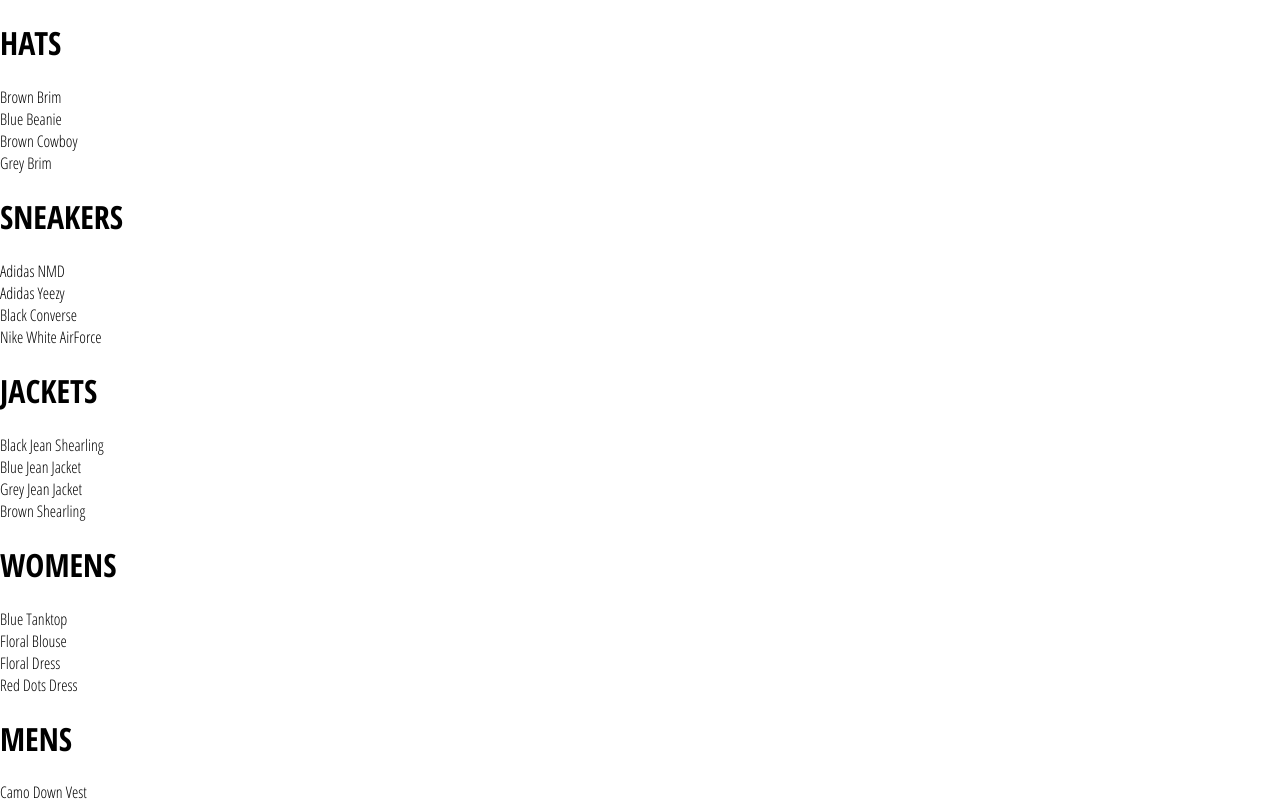
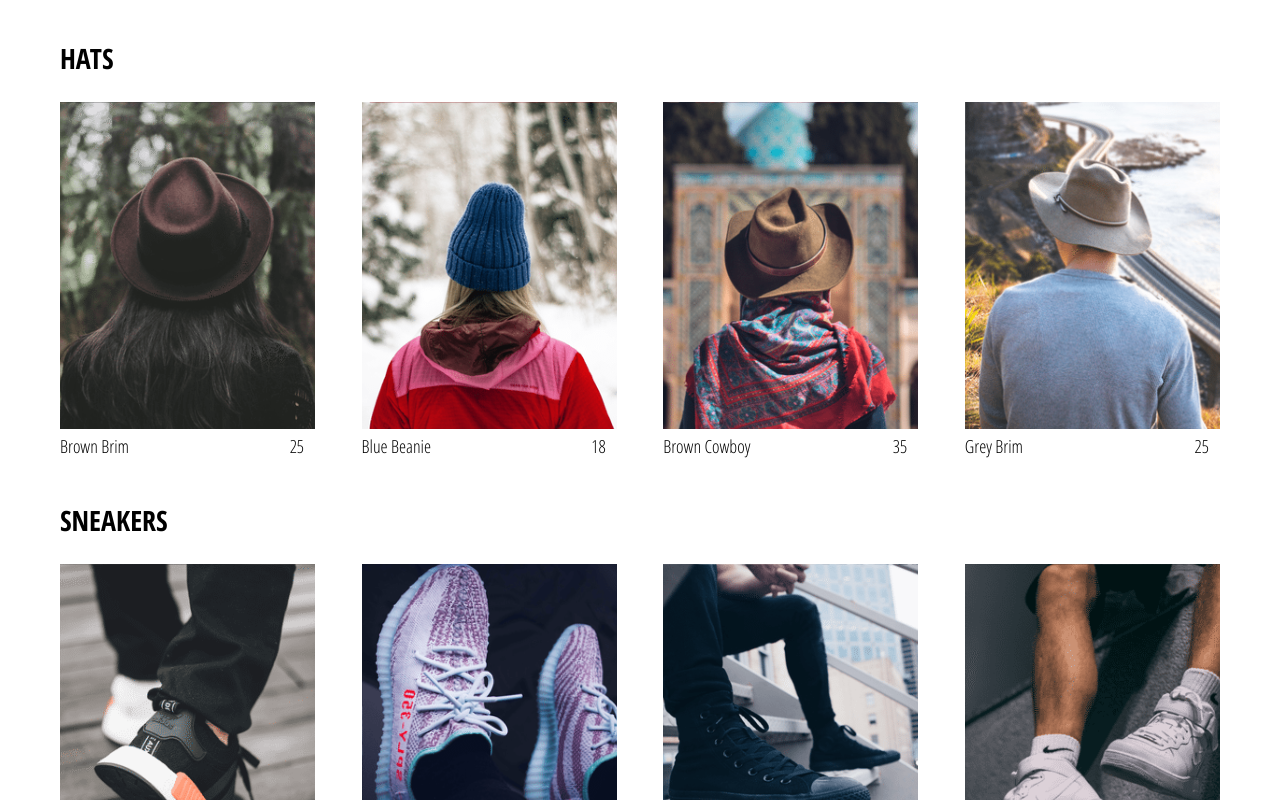
Before and after one commit to Mustafa-Hayati/Crown-Clothing, a React (Create React App) app: page /shop in a window 1280 px wide. Shown: the top 800 px of the page. Built offline with nearby package versions, Linux system fonts and the light colour scheme.

Commit message:
Create the CollectionItem component and load it inside CollectionPreview component.

```diff
--- a/src/App.css
+++ b/src/App.css
@@ -1,3 +1,4 @@
 body {
   font-family: "Open Sans Condensed";
+  padding: 20px 60px;
 }
--- /dev/null
+++ b/src/components/CollectionItem/CollectionItem.scss
@@ -0,0 +1,32 @@
+.collection-item {
+  width: 22%;
+  display: flex;
+  flex-direction: column;
+  height: 350px;
+  align-items: center;
+
+  .image {
+    width: 100%;
+    height: 95%;
+    background-size: cover;
+    background-position: center;
+    margin-bottom: 5px;
+  }
+
+  .collection-footer {
+    width: 100%;
+    height: 5%;
+    display: flex;
+    justify-content: space-between;
+    font-size: 18px;
+
+    .name {
+      width: 90%;
+      margin-bottom: 15px;
+    }
+
+    .price {
+      width: 10%;
+    }
+  }
+}
--- /dev/null
+++ b/src/components/CollectionItem/CollectionItem.tsx
@@ -0,0 +1,26 @@
+import "./CollectionItem.scss";
+import React from "react";
+import { Item } from "../CollectionPreview/CollectionPreview";
+
+const CollectionItem: React.FC<Item> = ({
+  name,
+  price,
+  imageUrl,
+}) => {
+  return (
+    <div className="collection-item">
+      <div
+        className="image"
+        style={{
+          backgroundImage: `url(${imageUrl})`,
+        }}
+      />
+      <div className="collection-footer">
+        <span className="name">{name}</span>
+        <span className="price">{price}</span>
+      </div>
+    </div>
+  );
+};
+
+export default CollectionItem;
--- a/src/components/CollectionPreview/CollectionPreview.scss
+++ b/src/components/CollectionPreview/CollectionPreview.scss
@@ -0,0 +1,15 @@
+.collection-preview {
+  display: flex;
+  flex-direction: column;
+  margin-bottom: 30px;
+
+  .title {
+    font-size: 28px;
+    margin-bottom: 25px;
+  }
+
+  .preview {
+    display: flex;
+    justify-content: space-between;
+  }
+}
--- a/src/components/CollectionPreview/CollectionPreview.tsx
+++ b/src/components/CollectionPreview/CollectionPreview.tsx
@@ -1,5 +1,6 @@
 import "./CollectionPreview.scss";
 import React from "react";
+import CollectionItem from "../CollectionItem/CollectionItem";
 
 interface Props {
   id?: number;
@@ -8,8 +9,8 @@
   items: Item[];
 }
 
-interface Item {
-  id: number;
+export interface Item {
+  id?: number;
   name: string;
   imageUrl: string;
   price: number;
@@ -22,8 +23,8 @@
       <div className="preview">
         {items
           .filter((_, idx) => idx < 4)
-          .map(({ id, name }) => (
-            <div key={id}>{name}</div>
+          .map(({ id, ...itemProps }) => (
+            <CollectionItem key={id} {...itemProps} />
           ))}
       </div>
     </div>
--- a/src/components/Directory/Directory.tsx
+++ b/src/components/Directory/Directory.tsx
@@ -1,6 +1,7 @@
 import "./Directory.scss";
 import React, { useState } from "react";
-import MenuItem from "./../MenuItem/MenuItem";
+import MenuItem from "../MenuItem/MenuItem";
+import SECTIONS_DATA from "./sectionsData";
 
 export interface Cloth {
   title: string;
@@ -10,44 +11,9 @@
   linkUrl: string;
 }
 
-const InitialSections = [
-  {
-    title: "hats",
-    imageUrl: "/images/hats.png",
-    id: 1,
-    linkUrl: "hats",
-  },
-  {
-    title: "jackets",
-    imageUrl: "/images/jackets.png",
-    id: 2,
-    linkUrl: "",
-  },
-  {
-    title: "sneakers",
-    imageUrl: "/images/sneakers.png",
-    id: 3,
-    linkUrl: "",
-  },
-  {
-    title: "womens",
-    imageUrl: "/images/womens.png",
-    size: "large",
-    id: 4,
-    linkUrl: "",
-  },
-  {
-    title: "mens",
-    imageUrl: "/images/men.png",
-    size: "large",
-    id: 5,
-    linkUrl: "",
-  },
-];
-
 const Directory: React.FC = () => {
   // eslint-disable-next-line @typescript-eslint/no-unused-vars
-  const [sections, setSections] = useState<Cloth[]>(InitialSections);
+  const [sections, setSections] = useState<Cloth[]>(SECTIONS_DATA);
 
   return (
     <div className="directory-menu">
--- /dev/null
+++ b/src/components/Directory/sectionsData.ts
@@ -0,0 +1,36 @@
+const SECTIONS_DATA = [
+  {
+    title: "hats",
+    imageUrl: "/images/hats.png",
+    id: 1,
+    linkUrl: "hats",
+  },
+  {
+    title: "jackets",
+    imageUrl: "/images/jackets.png",
+    id: 2,
+    linkUrl: "",
+  },
+  {
+    title: "sneakers",
+    imageUrl: "/images/sneakers.png",
+    id: 3,
+    linkUrl: "",
+  },
+  {
+    title: "womens",
+    imageUrl: "/images/womens.png",
+    size: "large",
+    id: 4,
+    linkUrl: "",
+  },
+  {
+    title: "mens",
+    imageUrl: "/images/men.png",
+    size: "large",
+    id: 5,
+    linkUrl: "",
+  },
+];
+
+export default SECTIONS_DATA;
```
